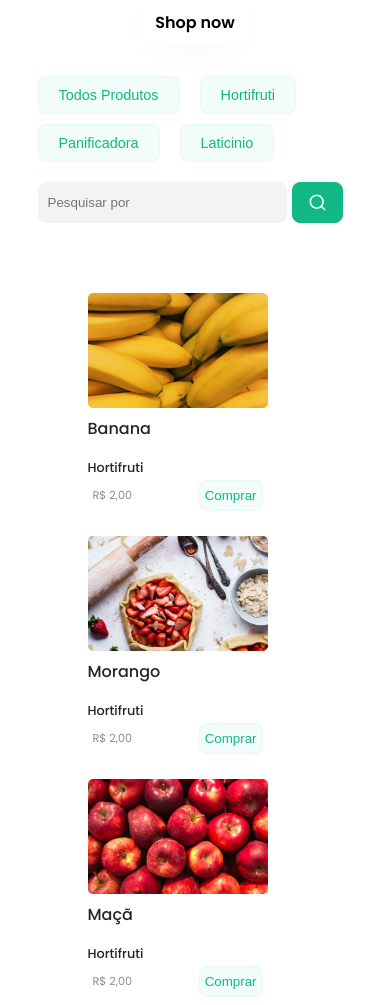
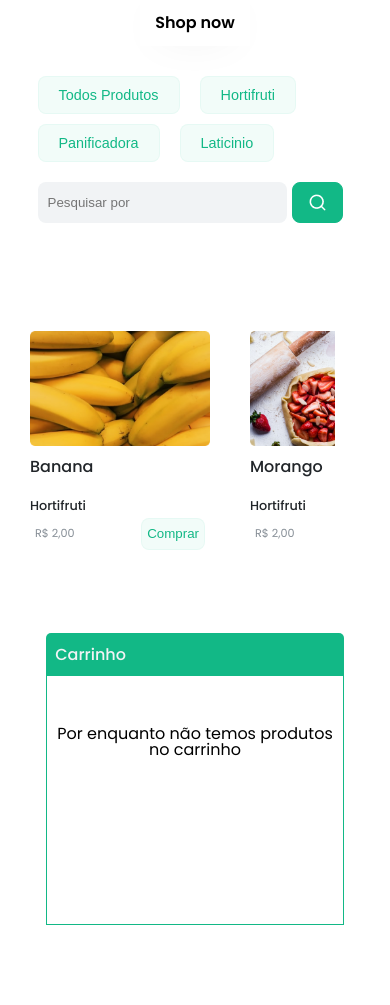
Before and after one commit to pablorzenha/Primeiro-Responsivo, a plain HTML site: page index.html in a window 390 px wide. Shown: the top 1005 px of the page. After the commit the page ends 925 px from the top, so only its background shows below. Drawn offline with Linux system fonts and the light colour scheme.

Commit message:
Alteracoes css

```diff
--- a/src/css/style.css
+++ b/src/css/style.css
@@ -374,11 +374,21 @@ padding: 5px;
 
     }
 }
-@media screen and (max-width: 430px) {
+@media screen and (max-width: 505px) {
     .containerBuscaPorNome{
         justify-content: flex-end;
     }
     .botoesContainer{
         flex-wrap: wrap;
     }
+    .containerListaProdutos ul {
+        align-items: center;
+        display: flex;
+        gap: 20px;
+        overflow-x: auto;
+        height: 300px;
+        flex-direction: row;
+        flex-wrap: nowrap;
+        justify-content: unset;
+    }
 }
```
